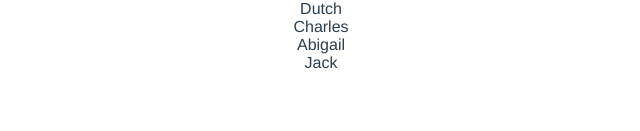
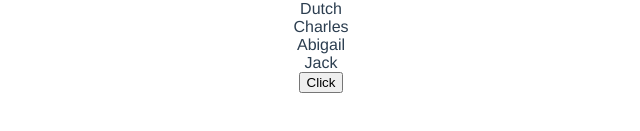
Before and after one commit to ort01/composition-api-blog, a Vue app: page /computed in a window 1280 px wide. Shown: the part 171-302 px from the top of the page, without its empty margins (319-959 px from the left). Built offline with nearby package versions, Linux system fonts and the light colour scheme.

Commit message:
watch and watchEffect

```diff
--- a/src/views/ComputedValues.vue
+++ b/src/views/ComputedValues.vue
@@ -5,10 +5,12 @@
   <div v-for="name in matchingNames" :key="name">
     {{ name }}
   </div>
+  <button @click="handleClick">Click</button>
 </template>
 
 <script>
 import { ref, computed } from "@vue/reactivity";
+import { watch, watchEffect } from "@vue/runtime-core";
 
 export default {
   name: "ComputedValues",
@@ -25,11 +27,36 @@ export default {
       "Jack",
     ]);
 
+    //watch hook
+    const stopWatch = watch(search, () => {
+      console.log("watch funtion ran");
+    }); //watch(X - value that i want to watch, function that fires when the value of x changes)
+
+    //watch effect
+    const stopWatchEffect = watchEffect(() => {
+      console.log("watch effect function ran", search.value);
+    }); //It watches any dependencies of the function inside watchEffect, any value that we use inside it. When the value of smth thats inside the function changes, it will automatically run this function.
+
     const matchingNames = computed(() => {
+      //computed watches the changes of the properties inside the computed function
       return names.value.filter((name) => name.includes(search.value));
     });
 
-    return { names, search, matchingNames };
+    const handleClick = () => {
+      //stoping the watch and watch effect functions from watching.
+      stopWatch();
+      stopWatchEffect();
+    };
+
+    return {
+      names,
+      search,
+      matchingNames,
+      stopWatch,
+      stopWatchEffect,
+      handleClick,
+      stopWatchEffect,
+    };
   },
 };
 </script>
```
